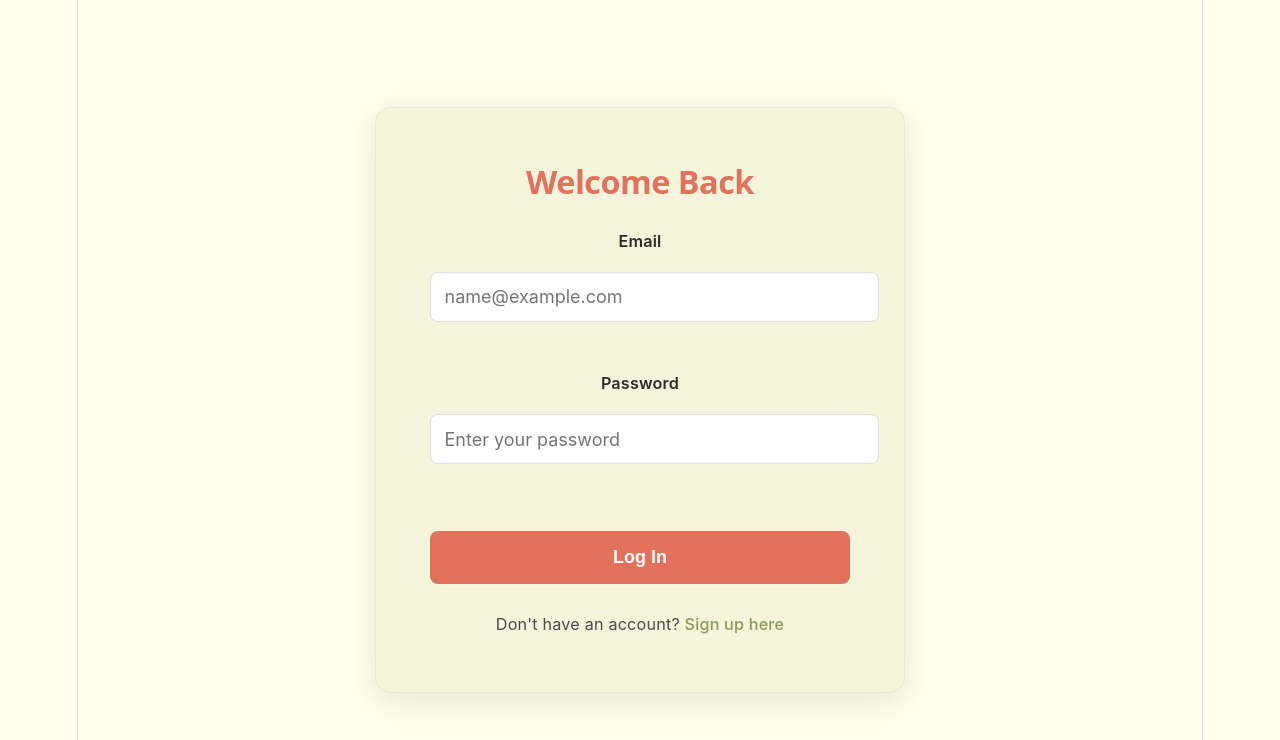
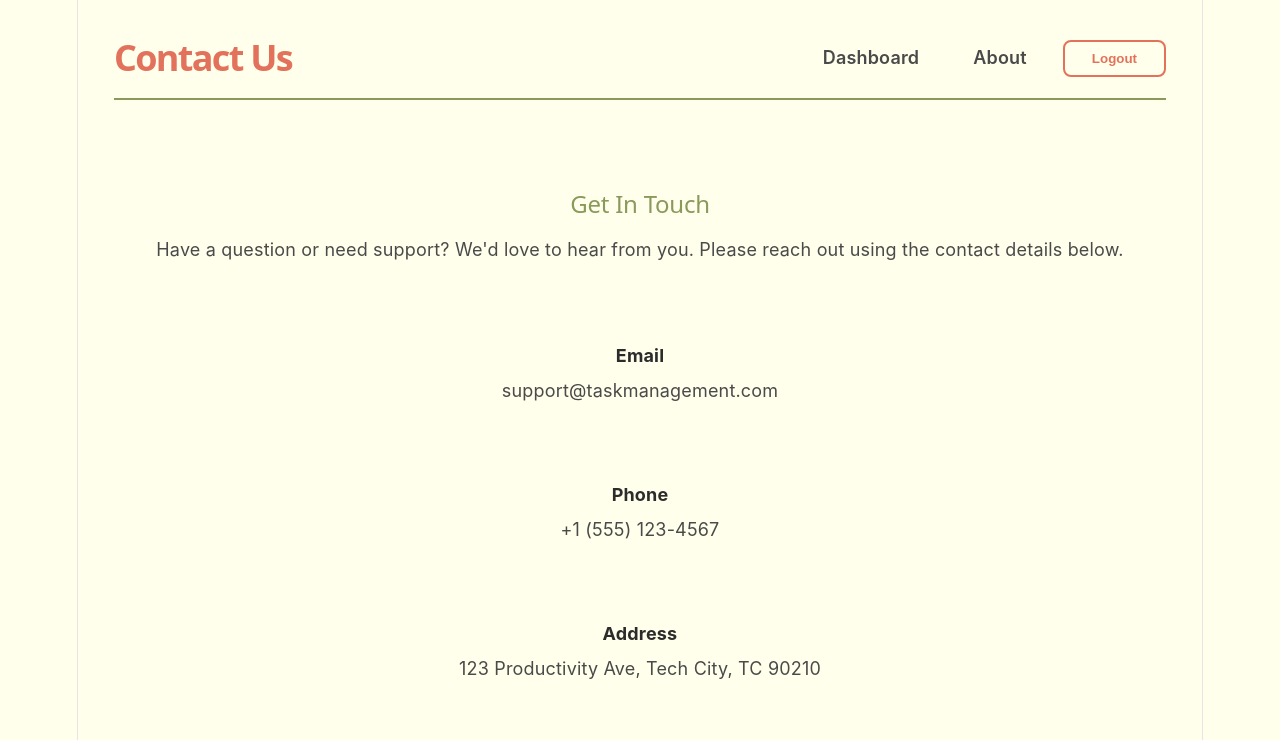
Before and after one commit to mian-owais/cohort-9-dotnet-14824-mian, a React (Vite) app in the folder client/: page /contact in a window 1280 px wide. Before the commit this address led to /login. Shown: the top 740 px of the page. Built offline with nearby package versions, Linux system fonts and the light colour scheme; no server answers.

Commit message:
feat: Add About and Contact pages to navbars

```diff
--- a/client/src/App.tsx
+++ b/client/src/App.tsx
@@ -7,6 +7,8 @@ import TaskListPage from './pages/tasks/TaskListPage';
 import TaskFormPage from './pages/tasks/TaskFormPage';
 import TaskDetailPage from './pages/tasks/TaskDetailPage';
 import ProfilePage from './pages/profile/ProfilePage';
+import AboutPage from './pages/info/AboutPage';
+import ContactPage from './pages/info/ContactPage';
 
 const App: React.FC = () => {
   return (
@@ -21,6 +23,8 @@ const App: React.FC = () => {
         <Route path="/tasks/:id/edit" element={<TaskFormPage />} />
         <Route path="/tasks/:id" element={<TaskDetailPage />} />
         <Route path="/profile" element={<ProfilePage />} />
+        <Route path="/about" element={<AboutPage />} />
+        <Route path="/contact" element={<ContactPage />} />
         <Route path="*" element={<Navigate to="/" />} />
       </Routes>
     </Router>
--- a/client/src/pages/dashboard/DashboardPage.tsx
+++ b/client/src/pages/dashboard/DashboardPage.tsx
@@ -57,6 +57,8 @@ const DashboardPage: React.FC = () => {
         <h1 className="dashboard-title">Task Dashboard</h1>
         <div style={{ display: 'flex', gap: '1rem', alignItems: 'center' }}>
           <Link to="/tasks" style={{ color: 'var(--text-p)', textDecoration: 'none', fontWeight: 600 }}>My Tasks</Link>
+          <Link to="/about" style={{ color: 'var(--text-p)', textDecoration: 'none', fontWeight: 600 }}>About</Link>
+          <Link to="/contact" style={{ color: 'var(--text-p)', textDecoration: 'none', fontWeight: 600 }}>Contact</Link>
           <button onClick={handleLogout} className="logout-btn">Logout</button>
         </div>
       </nav>
--- /dev/null
+++ b/client/src/pages/info/AboutPage.tsx
@@ -0,0 +1,37 @@
+import React from 'react';
+import { Link, useNavigate } from 'react-router-dom';
+
+const AboutPage: React.FC = () => {
+  const navigate = useNavigate();
+
+  const handleLogout = () => {
+    localStorage.removeItem('token');
+    navigate('/login');
+  };
+
+  return (
+    <div className="dashboard-container">
+      <nav className="dashboard-nav">
+        <h1 className="dashboard-title">About Us</h1>
+        <div style={{ display: 'flex', gap: '1rem', alignItems: 'center' }}>
+          <Link to="/dashboard" className="nav-link" style={{ color: 'var(--text-p)', textDecoration: 'none', fontWeight: 600 }}>Dashboard</Link>
+          <Link to="/contact" className="nav-link" style={{ color: 'var(--text-p)', textDecoration: 'none', fontWeight: 600 }}>Contact</Link>
+          <button onClick={handleLogout} className="logout-btn">Logout</button>
+        </div>
+      </nav>
+
+      <main className="dashboard-main" style={{ backgroundColor: 'var(--bg-card)', padding: '2rem', borderRadius: '12px', marginTop: '2rem' }}>
+        <h2 style={{ color: 'var(--terracotta)', marginBottom: '1rem' }}>Task Management System</h2>
+        <p style={{ color: 'var(--text-p)', lineHeight: '1.6' }}>
+          Welcome to the Task Management System! This platform is designed to help teams and individuals efficiently track, manage, and complete their tasks.
+          Built with a robust .NET backend and a modern React frontend, we ensure high performance, security, and a beautiful user experience.
+        </p>
+        <p style={{ color: 'var(--text-p)', lineHeight: '1.6', marginTop: '1rem' }}>
+          Whether you are an Admin assigning critical projects to team members or a User tracking your personal progress, our system adapts to your workflow.
+        </p>
+      </main>
+    </div>
+  );
+};
+
+export default AboutPage;
--- /dev/null
+++ b/client/src/pages/info/ContactPage.tsx
@@ -0,0 +1,48 @@
+import React from 'react';
+import { Link, useNavigate } from 'react-router-dom';
+
+const ContactPage: React.FC = () => {
+  const navigate = useNavigate();
+
+  const handleLogout = () => {
+    localStorage.removeItem('token');
+    navigate('/login');
+  };
+
+  return (
+    <div className="dashboard-container">
+      <nav className="dashboard-nav">
+        <h1 className="dashboard-title">Contact Us</h1>
+        <div style={{ display: 'flex', gap: '1rem', alignItems: 'center' }}>
+          <Link to="/dashboard" className="nav-link" style={{ color: 'var(--text-p)', textDecoration: 'none', fontWeight: 600 }}>Dashboard</Link>
+          <Link to="/about" className="nav-link" style={{ color: 'var(--text-p)', textDecoration: 'none', fontWeight: 600 }}>About</Link>
+          <button onClick={handleLogout} className="logout-btn">Logout</button>
+        </div>
+      </nav>
+
+      <main className="dashboard-main" style={{ backgroundColor: 'var(--bg-card)', padding: '2rem', borderRadius: '12px', marginTop: '2rem' }}>
+        <h2 style={{ color: 'var(--sage-green)', marginBottom: '1rem' }}>Get In Touch</h2>
+        <p style={{ color: 'var(--text-p)', lineHeight: '1.6', marginBottom: '2rem' }}>
+          Have a question or need support? We'd love to hear from you. Please reach out using the contact details below.
+        </p>
+
+        <div style={{ display: 'flex', flexDirection: 'column', gap: '1rem' }}>
+          <div style={{ padding: '1rem', backgroundColor: 'var(--bg-default)', borderRadius: '8px' }}>
+            <h4 style={{ color: 'var(--text-h)', marginBottom: '0.5rem' }}>Email</h4>
+            <p style={{ color: 'var(--text-p)' }}>support@taskmanagement.com</p>
+          </div>
+          <div style={{ padding: '1rem', backgroundColor: 'var(--bg-default)', borderRadius: '8px' }}>
+            <h4 style={{ color: 'var(--text-h)', marginBottom: '0.5rem' }}>Phone</h4>
+            <p style={{ color: 'var(--text-p)' }}>+1 (555) 123-4567</p>
+          </div>
+          <div style={{ padding: '1rem', backgroundColor: 'var(--bg-default)', borderRadius: '8px' }}>
+            <h4 style={{ color: 'var(--text-h)', marginBottom: '0.5rem' }}>Address</h4>
+            <p style={{ color: 'var(--text-p)' }}>123 Productivity Ave, Tech City, TC 90210</p>
+          </div>
+        </div>
+      </main>
+    </div>
+  );
+};
+
+export default ContactPage;
--- a/client/src/pages/profile/ProfilePage.tsx
+++ b/client/src/pages/profile/ProfilePage.tsx
@@ -39,8 +39,10 @@ const ProfilePage: React.FC = () => {
       <nav className="profile-nav">
         <h1 className="profile-title">User Profile</h1>
         <div style={{ display: 'flex', gap: '1rem', alignItems: 'center' }}>
-          <Link to="/dashboard" className="nav-link">Dashboard</Link>
-          <Link to="/tasks" className="nav-link">My Tasks</Link>
+          <Link to="/dashboard" className="nav-link" style={{ color: 'var(--text-p)', textDecoration: 'none', fontWeight: 600 }}>Dashboard</Link>
+          <Link to="/tasks" className="nav-link" style={{ color: 'var(--text-p)', textDecoration: 'none', fontWeight: 600 }}>My Tasks</Link>
+          <Link to="/about" className="nav-link" style={{ color: 'var(--text-p)', textDecoration: 'none', fontWeight: 600 }}>About</Link>
+          <Link to="/contact" className="nav-link" style={{ color: 'var(--text-p)', textDecoration: 'none', fontWeight: 600 }}>Contact</Link>
         </div>
       </nav>
 
--- a/client/src/pages/tasks/TaskDetailPage.tsx
+++ b/client/src/pages/tasks/TaskDetailPage.tsx
@@ -47,8 +47,10 @@ const TaskDetailPage: React.FC = () => {
     <div className="dashboard-container">
       <nav className="dashboard-nav">
         <h1 className="dashboard-title">Task Details</h1>
-        <div style={{ display: 'flex', gap: '1rem' }}>
-          <Link to="/tasks" className="nav-link">My Tasks</Link>
+        <div style={{ display: 'flex', gap: '1rem', alignItems: 'center' }}>
+          <Link to="/tasks" className="nav-link" style={{ color: 'var(--text-p)', textDecoration: 'none', fontWeight: 600 }}>My Tasks</Link>
+          <Link to="/about" className="nav-link" style={{ color: 'var(--text-p)', textDecoration: 'none', fontWeight: 600 }}>About</Link>
+          <Link to="/contact" className="nav-link" style={{ color: 'var(--text-p)', textDecoration: 'none', fontWeight: 600 }}>Contact</Link>
           <button onClick={handleLogout} className="logout-btn">Logout</button>
         </div>
       </nav>
--- a/client/src/pages/tasks/TaskFormPage.tsx
+++ b/client/src/pages/tasks/TaskFormPage.tsx
@@ -89,8 +89,10 @@ const TaskFormPage: React.FC = () => {
     <div className="dashboard-container">
       <nav className="dashboard-nav">
         <h1 className="dashboard-title">{isEditing ? 'Edit Task' : 'New Task'}</h1>
-        <div style={{ display: 'flex', gap: '1rem' }}>
-          <Link to="/tasks" className="nav-link">My Tasks</Link>
+        <div style={{ display: 'flex', gap: '1rem', alignItems: 'center' }}>
+          <Link to="/tasks" className="nav-link" style={{ color: 'var(--text-p)', textDecoration: 'none', fontWeight: 600 }}>My Tasks</Link>
+          <Link to="/about" className="nav-link" style={{ color: 'var(--text-p)', textDecoration: 'none', fontWeight: 600 }}>About</Link>
+          <Link to="/contact" className="nav-link" style={{ color: 'var(--text-p)', textDecoration: 'none', fontWeight: 600 }}>Contact</Link>
           <button onClick={handleLogout} className="logout-btn">Logout</button>
         </div>
       </nav>
--- a/client/src/pages/tasks/TaskListPage.tsx
+++ b/client/src/pages/tasks/TaskListPage.tsx
@@ -45,8 +45,10 @@ const TaskListPage: React.FC = () => {
     <div className="dashboard-container">
       <nav className="dashboard-nav">
         <h1 className="dashboard-title">My Tasks</h1>
-        <div style={{ display: 'flex', gap: '1rem' }}>
-          <Link to="/dashboard" className="nav-link">Dashboard</Link>
+        <div style={{ display: 'flex', gap: '1rem', alignItems: 'center' }}>
+          <Link to="/dashboard" className="nav-link" style={{ color: 'var(--text-p)', textDecoration: 'none', fontWeight: 600 }}>Dashboard</Link>
+          <Link to="/about" className="nav-link" style={{ color: 'var(--text-p)', textDecoration: 'none', fontWeight: 600 }}>About</Link>
+          <Link to="/contact" className="nav-link" style={{ color: 'var(--text-p)', textDecoration: 'none', fontWeight: 600 }}>Contact</Link>
           <button onClick={handleLogout} className="logout-btn">Logout</button>
         </div>
       </nav>
```
